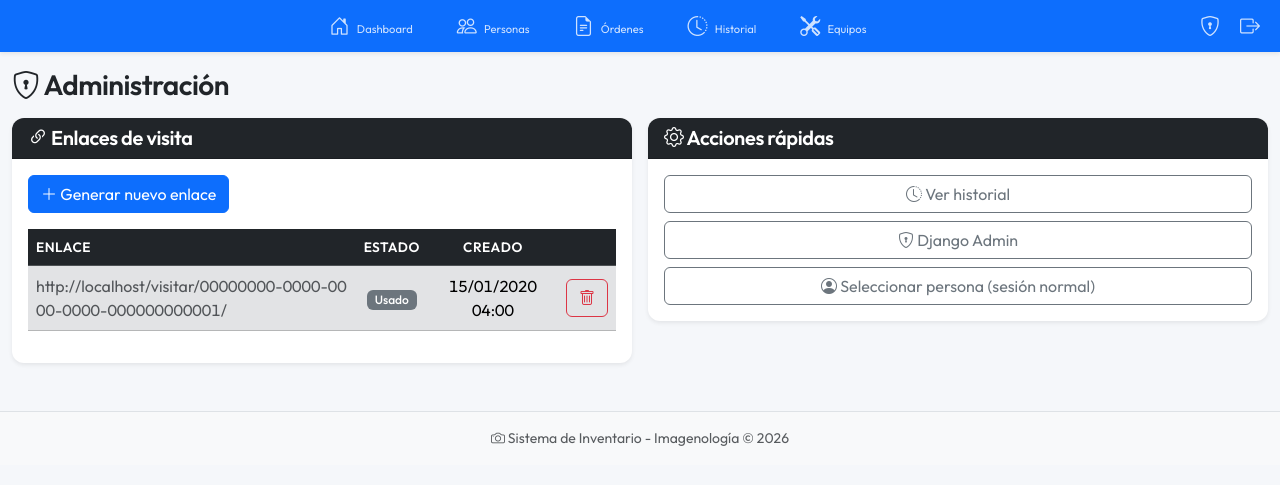
After one commit to 1000carlospena-prog/imagenologia, a Django app: page /admin-panel/ in a window 1280 px wide. The commit adds this page. Shown: the top 485 px of the page. Run offline with Django 4.2, Linux system fonts and the light colour scheme; a user stored in the database is signed in; tables that the repository leaves empty hold one stand-in row (values such as "Sample post").

Commit message:
feat: admin panel, single-use visit links, visitor mode, superuser bypass

```diff
--- a/imagenologia/settings.py
+++ b/imagenologia/settings.py
@@ -31,6 +31,7 @@ MIDDLEWARE = [
     'django.contrib.auth.middleware.AuthenticationMiddleware',
     'django.contrib.messages.middleware.MessageMiddleware',
     'django.middleware.clickjacking.XFrameOptionsMiddleware',
+    'inventario.middleware.VisitorModeMiddleware',
 ]
 
 ROOT_URLCONF = 'imagenologia.urls'
--- a/inventario/context_processors.py
+++ b/inventario/context_processors.py
@@ -3,11 +3,12 @@ from .models import Persona, Periodo
 
 def persona_actual(request):
     persona_id = request.session.get('persona_id')
+    is_visitor = request.session.get('is_visitor', False)
     try:
         persona = Persona.objects.get(pk=persona_id) if persona_id else None
     except Persona.DoesNotExist:
         persona = None
-    return {'persona_actual': persona}
+    return {'persona_actual': persona, 'is_visitor': is_visitor}
 
 
 def periodo_activo(request):
--- /dev/null
+++ b/inventario/templates/inventario/admin_panel.html
@@ -0,0 +1,93 @@
+{% extends 'inventario/base.html' %}
+{% block title %}Panel de Administración - Imagenología{% endblock %}
+
+{% block content %}
+<div class="d-flex justify-content-between align-items-center mb-3">
+    <h3 class="mb-0"><i class="bi bi-shield-lock"></i> Administración</h3>
+</div>
+
+<div class="row g-3 mb-3">
+    <div class="col-md-6">
+        <div class="card shadow-sm">
+            <div class="card-header bg-dark text-white">
+                <h5 class="mb-0"><i class="bi bi-link-45deg"></i> Enlaces de visita</h5>
+            </div>
+            <div class="card-body">
+                <form method="POST" action="{% url 'generar_enlace' %}" class="mb-3">
+                    {% csrf_token %}
+                    <button type="submit" class="btn btn-primary">
+                        <i class="bi bi-plus-lg"></i> Generar nuevo enlace
+                    </button>
+                </form>
+                {% if enlaces %}
+                <div class="table-responsive">
+                    <table class="table table-hover align-middle table-card-list">
+                        <thead class="table-dark">
+                            <tr>
+                                <th>Enlace</th>
+                                <th class="text-center">Estado</th>
+                                <th class="text-center">Creado</th>
+                                <th class="text-center"></th>
+                            </tr>
+                        </thead>
+                        <tbody>
+                            {% for e in enlaces %}
+                            <tr class="{% if e.usado %}table-secondary{% endif %}">
+                                <td data-label="Enlace" style="word-break:break-all">
+                                    {% if e.usado %}
+                                        <span class="text-muted">{{ request.scheme }}://{{ request.get_host }}{% url 'visitar' e.uuid %}</span>
+                                    {% else %}
+                                        <a href="{{ request.scheme }}://{{ request.get_host }}{% url 'visitar' e.uuid %}" target="_blank" class="text-decoration-none">
+                                            {{ request.scheme }}://{{ request.get_host }}{% url 'visitar' e.uuid %}
+                                        </a>
+                                    {% endif %}
+                                </td>
+                                <td data-label="Estado" class="text-center">
+                                    {% if e.usado %}
+                                        <span class="badge bg-secondary">Usado</span>
+                                    {% else %}
+                                        <span class="badge bg-success">Activo</span>
+                                    {% endif %}
+                                </td>
+                                <td data-label="Creado" class="text-center">{{ e.fecha_creacion|date:'d/m/Y H:i' }}</td>
+                                <td data-label="" class="text-center action-cell">
+                                    <form method="POST" action="{% url 'eliminar_enlace' e.pk %}" onsubmit="return confirm('¿Eliminar este enlace?')">
+                                        {% csrf_token %}
+                                        <button type="submit" class="btn btn-outline-danger btn-responsive">
+                                            <i class="bi bi-trash"></i>
+                                        </button>
+                                    </form>
+                                </td>
+                            </tr>
+                            {% endfor %}
+                        </tbody>
+                    </table>
+                </div>
+                {% else %}
+                <p class="text-muted mb-0">No hay enlaces de visita generados.</p>
+                {% endif %}
+            </div>
+        </div>
+    </div>
+    <div class="col-md-6">
+        <div class="card shadow-sm">
+            <div class="card-header bg-dark text-white">
+                <h5 class="mb-0"><i class="bi bi-gear"></i> Acciones rápidas</h5>
+            </div>
+            <div class="card-body">
+                <div class="d-grid gap-2">
+                    <a href="{% url 'historial' %}" class="btn btn-outline-secondary">
+                        <i class="bi bi-clock-history"></i> Ver historial
+                    </a>
+                    <a href="{% url 'admin:index' %}" target="_blank" class="btn btn-outline-secondary">
+                        <i class="bi bi-shield-lock"></i> Django Admin
+                    </a>
+                    <a href="{% url 'select_persona' %}" class="btn btn-outline-secondary">
+                        <i class="bi bi-person-circle"></i> Seleccionar persona (sesión normal)
+                    </a>
+                </div>
+            </div>
+        </div>
+    </div>
+</div>
+{% endblock %}
--- a/inventario/templates/inventario/base.html
+++ b/inventario/templates/inventario/base.html
@@ -53,7 +53,7 @@
 
             </ul>
             <ul class="nav nav-pills fb-extra flex-shrink-0">
-                {% if persona_actual %}
+                {% if persona_actual and not user.is_superuser %}
                     <li class="nav-item">
                         <a class="nav-link py-1 px-2" href="{% url 'select_persona' %}" title="Cambiar usuario" aria-label="Cambiar usuario">
                             <i class="bi bi-person-circle fs-5"></i>
@@ -62,14 +62,26 @@
                 {% endif %}
                 {% if user.is_superuser %}
                     <li class="nav-item">
-                        <a class="nav-link py-1 px-2" href="{% url 'admin:index' %}" target="_blank" aria-label="Administración">
+                        <a class="nav-link py-1 px-2" href="{% url 'admin_panel' %}" aria-label="Panel de administración">
                             <i class="bi bi-shield-lock fs-5"></i>
                         </a>
                     </li>
                 {% endif %}
-                {% if user.is_authenticated %}
+                {% if user.is_authenticated and not is_visitor %}
                     <li class="nav-item">
                         <a class="nav-link py-1 px-2" href="{% url 'logout' %}" title="Cerrar sesión" aria-label="Cerrar sesión">
+                            <i class="bi bi-box-arrow-right fs-5"></i>
+                        </a>
+                    </li>
+                {% endif %}
+                {% if is_visitor %}
+                    <li class="nav-item">
+                        <span class="nav-link py-1 px-2 text-warning" title="Modo visita">
+                            <i class="bi bi-eye fs-5"></i>
+                        </span>
+                    </li>
+                    <li class="nav-item">
+                        <a class="nav-link py-1 px-2 text-warning" href="{% url 'login' %}" title="Salir del modo visita">
                             <i class="bi bi-box-arrow-right fs-5"></i>
                         </a>
                     </li>
@@ -78,6 +90,11 @@
         </div>
     </nav>
 
+    {% if is_visitor %}
+    <div class="bg-warning text-dark text-center py-1 small fw-bold">
+        <i class="bi bi-eye"></i> Modo visita — solo lectura
+    </div>
+    {% endif %}
     <div class="container-fluid mt-3" id="main-content">
         {% if messages %}
             <div aria-live="polite">
--- a/inventario/templates/inventario/equipo_duplicados.html
+++ b/inventario/templates/inventario/equipo_duplicados.html
@@ -62,6 +62,7 @@
                             </td>
                             <td data-label="Fuente"><small class="text-muted">{{ eq.fuente }}</small></td>
                             <td data-label="Acciones" class="text-center action-cell">
+                                {% if not is_visitor %}
                                 <div class="dropdown">
                                     <button class="btn btn-outline-secondary table-action-btn dropdown-toggle" type="button" data-bs-toggle="dropdown" aria-label="Acciones">
                                         <i class="bi bi-three-dots-vertical"></i>
@@ -70,6 +71,7 @@
                                         <li><a class="dropdown-item" href="{% url 'equipo_update' eq.pk %}"><i class="bi bi-pencil text-primary"></i> Editar</a></li>
                                     </ul>
                                 </div>
+                                {% endif %}
                             </td>
                         </tr>
                         {% endfor %}
@@ -81,9 +83,11 @@
     {% endfor %}
 
     <div class="d-flex gap-2 mt-3">
+        {% if not is_visitor %}
         <button type="submit" class="btn btn-danger" onclick="return confirm('¿Eliminar los equipos seleccionados?')">
             <i class="bi bi-trash"></i> Eliminar seleccionados
         </button>
+        {% endif %}
         <a href="{% url 'equipo_list' %}" class="btn btn-outline-secondary"><i class="bi bi-arrow-left"></i> Volver a equipos</a>
     </div>
 </form>
--- a/inventario/templates/inventario/equipo_list.html
+++ b/inventario/templates/inventario/equipo_list.html
@@ -6,7 +6,9 @@
     <h3 class="mb-0"><i class="bi bi-tools"></i> Inventario de equipos</h3>
     <div class="d-flex gap-2 align-items-center">
         <span class="badge bg-secondary fs-6">{{ total }} equipos</span>
+        {% if not is_visitor %}
         <a href="{% url 'equipo_create' %}" class="btn btn-success btn-responsive"><i class="bi bi-plus-lg"></i> Agregar</a>
+        {% endif %}
         <a href="{% url 'equipo_duplicados' %}" class="btn btn-warning btn-responsive"><i class="bi bi-files"></i> Duplicados</a>
     </div>
 </div>
@@ -198,6 +200,7 @@
                                                 {% endif %}
                                             </td>
                                             <td data-label="" class="text-center action-cell">
+                                                {% if not is_visitor %}
                                                 <div class="dropdown">
                                                     <button class="btn btn-outline-secondary table-action-btn dropdown-toggle" type="button" data-bs-toggle="dropdown" aria-label="Acciones {{ eq.denominacion|default:eq.tipo }}">
                                                         <i class="bi bi-three-dots-vertical"></i>
@@ -209,6 +212,7 @@
                                                         <li><a class="dropdown-item text-danger" href="{% url 'equipo_delete' eq.pk %}"><i class="bi bi-trash"></i> Eliminar</a></li>
                                                     </ul>
                                                 </div>
+                                                {% endif %}
                                             </td>
                         </tr>
                         {% endfor %}
@@ -264,6 +268,7 @@
                                 {% endif %}
                             </td>
                             <td data-label="" class="text-center action-cell">
+                                {% if not is_visitor %}
                                 <div class="dropdown">
                                     <button class="btn btn-outline-secondary table-action-btn dropdown-toggle" type="button" data-bs-toggle="dropdown" aria-label="Acciones {{ eq.denominacion|default:eq.tipo }}">
                                         <i class="bi bi-three-dots-vertical"></i>
@@ -275,6 +280,7 @@
                                         <li><a class="dropdown-item text-danger" href="{% url 'equipo_delete' eq.pk %}"><i class="bi bi-trash"></i> Eliminar</a></li>
                                     </ul>
                                 </div>
+                                {% endif %}
                             </td>
                         </tr>
                         {% endfor %}
--- a/inventario/templates/inventario/historial.html
+++ b/inventario/templates/inventario/historial.html
@@ -4,7 +4,7 @@
 {% block content %}
 <div class="d-flex justify-content-between align-items-center mb-3">
     <h3 class="mb-0"><i class="bi bi-clock-history"></i> Historial de cambios</h3>
-    {% if user.is_superuser %}
+    {% if not is_visitor and user.is_superuser %}
         <form method="POST" action="{% url 'historial_clear' %}" onsubmit="return confirm('¿Borrar todo el historial? Esta acción no se puede deshacer.');">
             {% csrf_token %}
             <button type="submit" class="btn btn-outline-danger btn-responsive"><i class="bi bi-trash"></i> Limpiar historial</button>
--- a/inventario/templates/inventario/orden_detail.html
+++ b/inventario/templates/inventario/orden_detail.html
@@ -15,9 +15,11 @@
         <small class="text-muted">Fecha: {{ orden.fecha|date:"l d F Y" }}</small>
     </div>
     <div class="d-flex gap-2">
+        {% if not is_visitor %}
         <a href="{% url 'orden_update' orden.pk %}" class="btn btn-outline-warning btn-responsive">
             <i class="bi bi-pencil"></i> Editar
         </a>
+        {% endif %}
         <a href="{% url 'orden_list' %}" class="btn btn-outline-secondary btn-responsive">
             <i class="bi bi-list"></i> Volver
         </a>
@@ -96,6 +98,7 @@
                                 <td data-label="H. Diurnas" class="text-center">{{ a.horas_diurnas|floatformat:1 }}</td>
                                 <td data-label="H. Extra" class="text-center">{{ a.horas_extras|floatformat:1 }}</td>
                                 <td data-label="Actions" class="text-center action-cell">
+                                    {% if not is_visitor %}
                                     <div class="dropdown">
                                         <button class="btn btn-outline-secondary table-action-btn dropdown-toggle" type="button" data-bs-toggle="dropdown" aria-label="Acciones">
                                             <i class="bi bi-three-dots-vertical"></i>
@@ -104,6 +107,7 @@
                                             <li><a class="dropdown-item" href="{% url 'asignacion_delete' a.pk %}"><i class="bi bi-trash text-danger"></i> Quitar</a></li>
                                         </ul>
                                     </div>
+                                    {% endif %}
                                 </td>
                             </tr>
                             {% empty %}
@@ -132,6 +136,7 @@
         </div>
     </div>
 
+    {% if not is_visitor %}
     <div class="col-lg-4">
         <div class="card shadow-sm">
             <div class="card-header bg-white">
@@ -156,5 +161,6 @@
             </div>
         </div>
     </div>
+    {% endif %}
 </div>
 {% endblock %}
--- a/inventario/templates/inventario/orden_list.html
+++ b/inventario/templates/inventario/orden_list.html
@@ -4,9 +4,11 @@
 {% block content %}
 <div class="d-flex justify-content-between align-items-center mb-3">
     <h3><i class="bi bi-file-earmark-text"></i> Órdenes de Trabajo</h3>
+    {% if not is_visitor %}
     <a href="{% url 'generar_orden' %}" class="btn btn-primary">
         <i class="bi bi-file-earmark-plus"></i> Nueva Orden
     </a>
+    {% endif %}
 </div>
 
 <div class="card shadow-sm">
@@ -78,6 +80,7 @@
                         </td>
                         <td class="text-center">{{ item.total_act }}</td>
                         <td class="text-center">
+                            {% if not is_visitor %}
                             {% if item.tipo == 'orden' %}
                                 <a href="{% url 'orden_detail' item.pk %}" class="btn btn-sm btn-outline-info" title="Ver detalle" aria-label="Ver detalle {{ item.codigo }}">
                                     <i class="bi bi-eye"></i>
@@ -95,6 +98,7 @@
                                 <a href="{% url 'parte_delete' item.pk %}" class="btn btn-sm btn-outline-danger" title="Eliminar" aria-label="Eliminar {{ item.codigo }}">
                                     <i class="bi bi-trash"></i>
                                 </a>
+                            {% endif %}
                             {% endif %}
                         </td>
                     </tr>
--- a/inventario/templates/inventario/periodo_list.html
+++ b/inventario/templates/inventario/periodo_list.html
@@ -4,9 +4,11 @@
 {% block content %}
 <div class="d-flex justify-content-between align-items-center mb-3">
     <h3 class="mb-0"><i class="bi bi-calendar-range"></i> Periodos</h3>
+    {% if not is_visitor %}
     <a href="{% url 'periodo_create' %}" class="btn btn-primary btn-responsive">
         <i class="bi bi-plus-lg"></i> Nuevo periodo
     </a>
+    {% endif %}
 </div>
 
 <div class="card shadow-sm">
@@ -32,9 +34,11 @@
                         <td data-label="Acciones total" class="text-center">{{ p.total_acciones }}</td>
                         <td data-label="Creado" class="text-center text-muted small">{{ p.fecha_creacion|date:'d/m/Y H:i' }}</td>
                         <td data-label="Acciones" class="text-center action-cell">
+                            {% if not is_visitor %}
                             <a href="{% url 'periodo_delete' p.pk %}" class="btn btn-outline-danger btn-responsive">
                                 <i class="bi bi-trash"></i>
                             </a>
+                            {% endif %}
                         </td>
                     </tr>
                     {% empty %}
--- a/inventario/templates/inventario/persona_detail.html
+++ b/inventario/templates/inventario/persona_detail.html
@@ -8,9 +8,11 @@
         {% if not persona.activo %}<span class="badge bg-secondary">Inactivo</span>{% endif %}
     </h3>
     <div>
+        {% if not is_visitor %}
         <a href="{% url 'persona_update' persona.pk %}" class="btn btn-outline-primary">
             <i class="bi bi-pencil"></i> Editar
         </a>
+        {% endif %}
         <a href="{% url 'persona_list' %}" class="btn btn-outline-secondary">
             <i class="bi bi-arrow-left"></i> Volver
         </a>
@@ -81,6 +83,7 @@
                     <td data-label="Horas" class="text-center">{{ a.horas_diurnas|floatformat:1 }}</td>
                     <td data-label="H. Extra" class="text-center">{{ a.horas_extras|floatformat:1 }}</td>
                     <td data-label="" class="action-cell text-center">
+                        {% if not is_visitor %}
                         <div class="dropdown">
                             <button class="btn btn-outline-secondary table-action-btn dropdown-toggle" type="button" data-bs-toggle="dropdown" aria-label="Acciones">
                                 <i class="bi bi-three-dots-vertical"></i>
@@ -91,6 +94,7 @@
                                 <li><a class="dropdown-item text-danger" href="{% url 'asignacion_delete' a.pk %}"><i class="bi bi-trash"></i> Eliminar</a></li>
                             </ul>
                         </div>
+                        {% endif %}
                     </td>
                 </tr>
                 {% endfor %}
@@ -103,6 +107,7 @@
                     <td data-label="Horas" class="text-center">{{ pp.horas_trabajadas|floatformat:1 }}</td>
                     <td data-label="H. Extra" class="text-center">{{ pp.horas_extras|floatformat:1 }}</td>
                     <td data-label="" class="action-cell text-center">
+                        {% if not is_visitor %}
                         <div class="dropdown">
                             <button class="btn btn-outline-secondary table-action-btn dropdown-toggle" type="button" data-bs-toggle="dropdown" aria-label="Acciones">
                                 <i class="bi bi-three-dots-vertical"></i>
@@ -113,6 +118,7 @@
                                 <li><a class="dropdown-item text-danger" href="{% url 'parte_delete' pp.parte.pk %}"><i class="bi bi-trash"></i> Eliminar</a></li>
                             </ul>
                         </div>
+                        {% endif %}
                     </td>
                 </tr>
                 {% endfor %}
--- a/inventario/templates/inventario/persona_list.html
+++ b/inventario/templates/inventario/persona_list.html
@@ -10,9 +10,11 @@
             <i class="bi bi-calendar-range"></i> {{ periodo_activo.fecha_inicio|date:'d/m/Y' }} – {{ periodo_activo.fecha_fin|date:'d/m/Y' }}
         </span>
         {% endif %}
+        {% if not is_visitor %}
         <a href="{% url 'persona_create' %}" class="btn btn-success btn-responsive">
             <i class="bi bi-person-plus"></i> Nueva Persona
         </a>
+        {% endif %}
     </div>
 </div>
 
@@ -62,6 +64,7 @@
                         <td class="text-center" data-label="H. Trabajadas">{{ p.total_hd|default:0|floatformat:1 }}</td>
                         <td class="text-center" data-label="H. Extra">{{ p.total_he|default:0|floatformat:1 }}</td>
                         <td class="text-center action-cell" data-label="">
+                            {% if not is_visitor %}
                             <div class="dropdown">
                                 <button class="btn btn-outline-secondary table-action-btn dropdown-toggle" type="button" data-bs-toggle="dropdown" aria-label="Acciones">
                                     <i class="bi bi-three-dots-vertical"></i>
@@ -72,6 +75,7 @@
                                     <li><a class="dropdown-item text-danger" href="{% url 'persona_delete' p.pk %}"><i class="bi bi-trash"></i> Eliminar</a></li>
                                 </ul>
                             </div>
+                            {% endif %}
                         </td>
                     </tr>
                     {% empty %}
--- a/inventario/urls.py
+++ b/inventario/urls.py
@@ -35,4 +35,8 @@ urlpatterns = [
     path('periodos/<int:pk>/eliminar/', views.periodo_delete, name='periodo_delete'),
     path('historial/', views.historial, name='historial'),
     path('historial/limpiar/', views.historial_clear, name='historial_clear'),
+    path('admin-panel/', views.admin_panel, name='admin_panel'),
+    path('admin-panel/generar-enlace/', views.generar_enlace, name='generar_enlace'),
+    path('admin-panel/eliminar-enlace/<int:pk>/', views.eliminar_enlace, name='eliminar_enlace'),
+    path('visitar/<uuid:uuid_code>/', views.visitar, name='visitar'),
 ]
--- a/inventario/views.py
+++ b/inventario/views.py
@@ -5,8 +5,10 @@ from django.contrib.auth import authenticate, login as auth_login, logout as aut
 from django.db.models import Sum, Count, Q
 from django.core.paginator import Paginator
 from django.utils import timezone
+from django.views.decorators.clickjacking import xframe_options_sameorigin
 import calendar
-from .models import Persona, OrdenTrabajo, Asignacion, ParteTrabajo, PartePersona, Equipo, Auditoria, Periodo
+import uuid
+from .models import Persona, OrdenTrabajo, Asignacion, ParteTrabajo, PartePersona, Equipo, Auditoria, Periodo, VisitaLink
 from .forms import PersonaForm, OrdenTrabajoForm, AsignacionForm, LoginForm, QuickPersonaForm, ParteTrabajoForm, EquipoForm
 
 
@@ -65,6 +67,8 @@ def logout_view(request):
 def select_persona(request):
     if not request.user.is_authenticated:
         return redirect('login')
+    if request.user.is_superuser:
+        return redirect('admin_panel')
     if request.method == 'POST':
         if 'persona_id' in request.POST:
             persona_id = request.POST.get('persona_id')
@@ -892,3 +896,46 @@ def historial_clear(request):
         Auditoria.objects.all().delete()
         messages.success(request, f'Historial limpiado ({count} registros eliminados).')
     return redirect('historial')
+
+
+def admin_panel(request):
+    if not request.user.is_superuser:
+        return redirect('login')
+    enlaces = VisitaLink.objects.all()
+    return render(request, 'inventario/admin_panel.html', {
+        'enlaces': enlaces,
+    })
+
+
+def generar_enlace(request):
+    if not request.user.is_superuser:
+        return redirect('login')
+    if request.method == 'POST':
+        VisitaLink.objects.create(creado_por=request.user)
+        messages.success(request, 'Enlace de visita generado.')
+    return redirect('admin_panel')
+
+
+def eliminar_enlace(request, pk):
+    if not request.user.is_superuser:
+        return redirect('login')
+    enlace = get_object_or_404(VisitaLink, pk=pk)
+    if request.method == 'POST':
+        enlace.delete()
+        messages.success(request, 'Enlace eliminado.')
+    return redirect('admin_panel')
+
+
+@xframe_options_sameorigin
+def visitar(request, uuid_code):
+    enlace = get_object_or_404(VisitaLink, uuid=uuid_code)
+    if enlace.usado:
+        messages.error(request, 'Este enlace de visita ya fue usado.')
+        return redirect('login')
+    enlace.usado = True
+    enlace.fecha_uso = timezone.now()
+    enlace.save(update_fields=['usado', 'fecha_uso'])
+    request.session['is_visitor'] = True
+    request.session['visitor_link_id'] = enlace.pk
+    messages.info(request, 'Modo visita — solo puedes ver la información, no editarla.')
+    return redirect('dashboard')
```
Also changed, not shown: inventario/admin.py (+7 -1 lines), inventario/middleware.py (added, +16 -0 lines), inventario/models.py (+20 -0 lines), inventario/migrations/0012_visitalink.py (added). Lines whose indentation alone changed are shown as unchanged.
